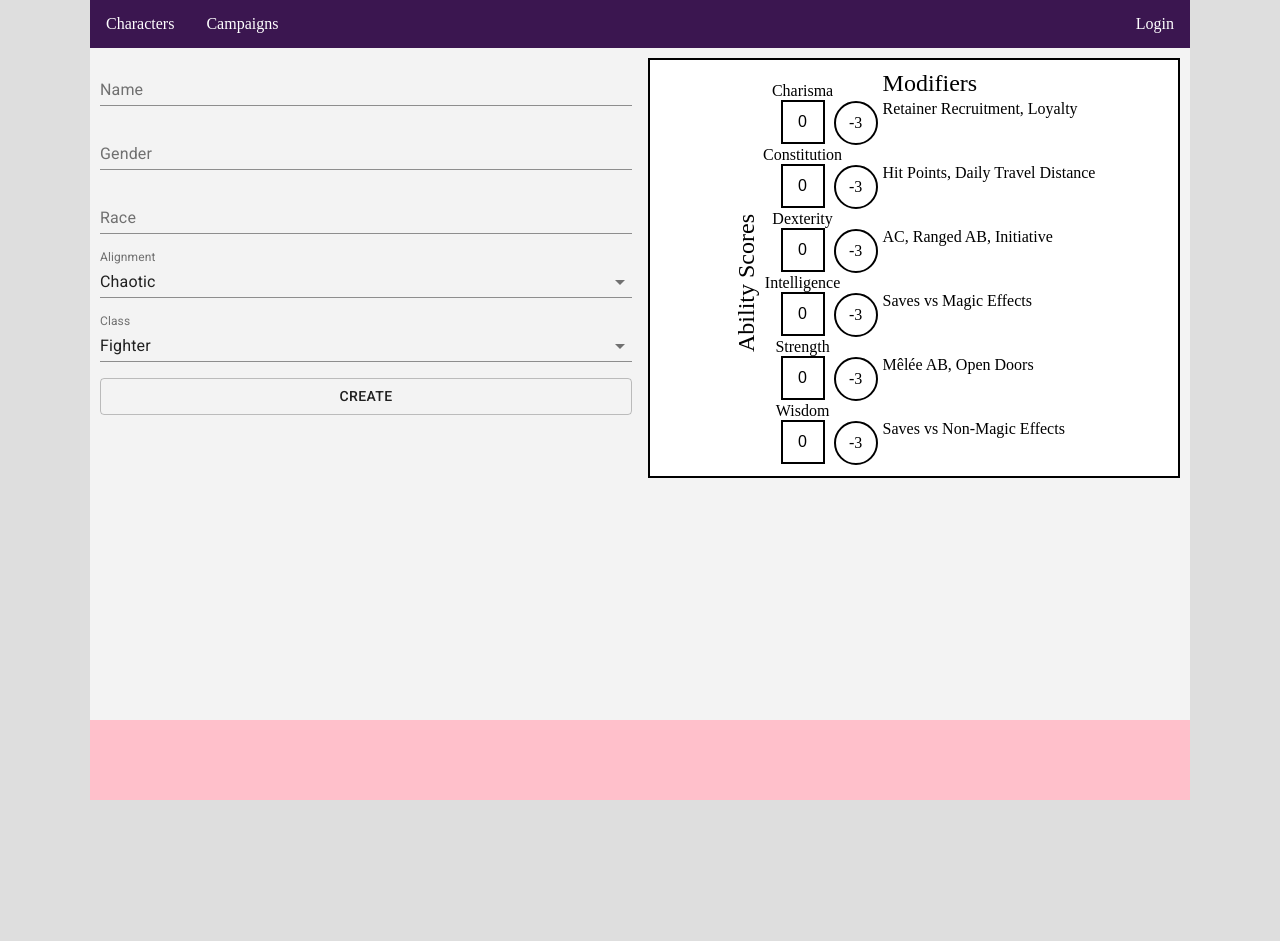
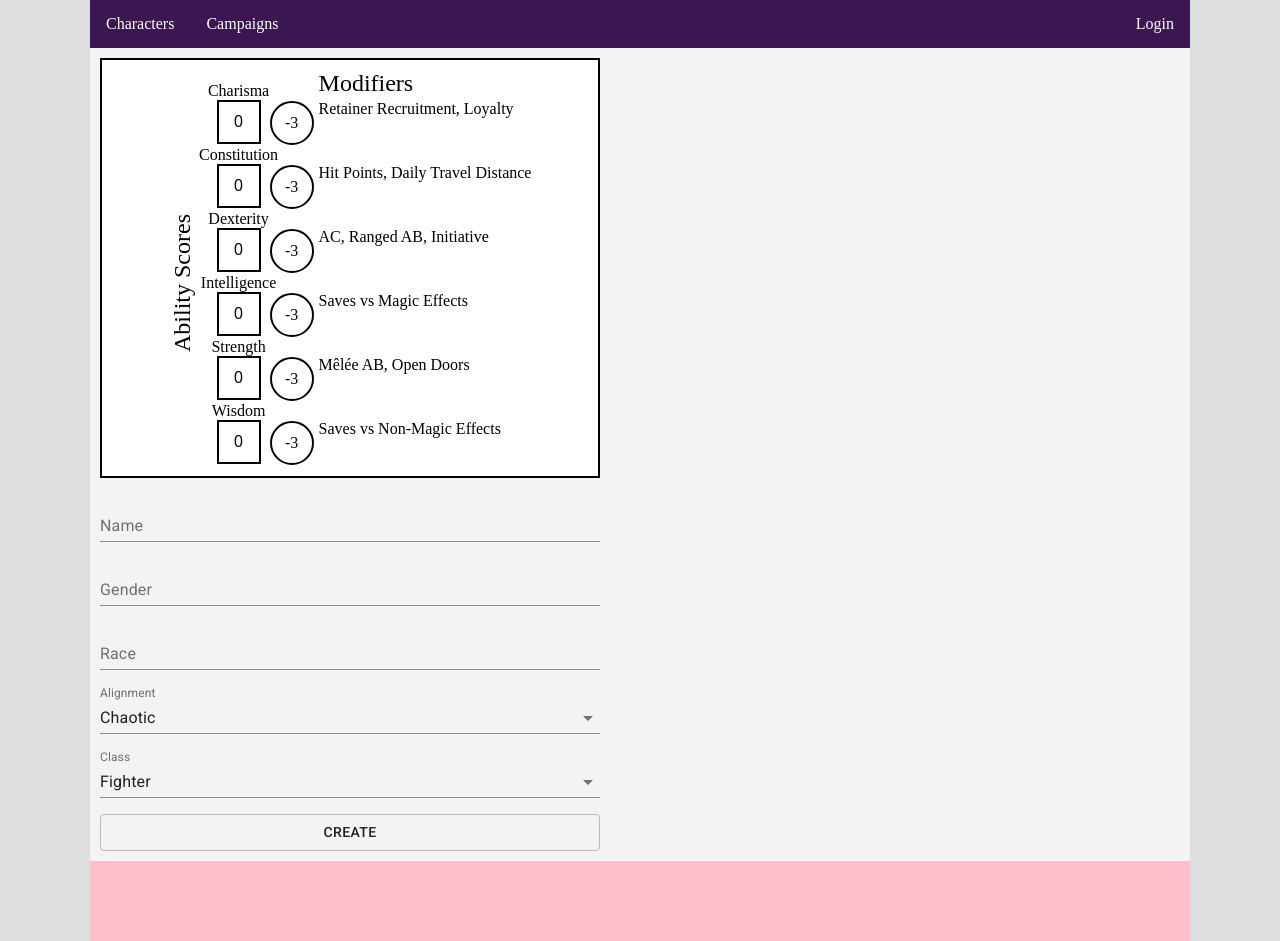
Before and after one commit to Janne555/lotfsd-frontend, a React (Create React App) app: page /newcharacter in a window 1280 px wide. Before the commit the page ends 800 px from the top, so only its background shows below. Built offline with nearby package versions, Linux system fonts and the light colour scheme.

Commit message:
change order

```diff
--- a/src/Components/CharacterCreator/CharacterCreator.tsx
+++ b/src/Components/CharacterCreator/CharacterCreator.tsx
@@ -1,4 +1,4 @@
-import React from 'react'
+import React, { useState } from 'react'
 import { createUseStyles } from 'react-jss'
 import { useDispatch } from 'react-redux'
 import { newCharacter } from '../../Redux/thunks/newCharacter'
@@ -16,10 +16,7 @@ const useStyles = createUseStyles((theme: Theme) => ({
     padding: theme.padding
   },
   form: {
-    columnCount: 2,
-    '& > *': {
-      breakInside: 'avoid-column'
-    },
+    maxWidth: 500,
     '& > div': {
       marginBottom: '1rem'
     }
@@ -36,6 +33,7 @@ type Props = {
 function CharacterCreator({ }: Props) {
   const classes = useStyles()
   const dispatch = useDispatch()
+  const [attributes, setAttributes] = useState<Attributes>({ charisma: 0, constitution: 0, dexterity: 0, intelligence: 0, strength: 0, wisdom: 0 })
 
   function handleSubmit(e: React.FormEvent<HTMLFormElement>) {
     const target = (e.target as unknown) as { elements: NewCharacterForm }
@@ -46,6 +44,7 @@ function CharacterCreator({ }: Props) {
   return (
     <div className={classes.characterCreator}>
       <form className={classes.form} onSubmit={handleSubmit}>
+        <Attributes attributes={attributes} onChange={(key, value) => setAttributes({ ...attributes, [key]: value })} />
         <TextField className={classes.field} id="name" label="Name" />
         <TextField className={classes.field} id="gender" label="Gender" />
         <TextField className={classes.field} id="race" label="Race" />
@@ -67,7 +66,6 @@ function CharacterCreator({ }: Props) {
           </Select>
         </FormControl>
         <Button className={classes.field} variant="outlined" type="submit">Create</Button>
-        <Attributes attributes={{ charisma: 0, constitution: 0, dexterity: 0, intelligence: 0, strength: 0, wisdom: 0 }} />
       </form>
     </div>
   )
```
